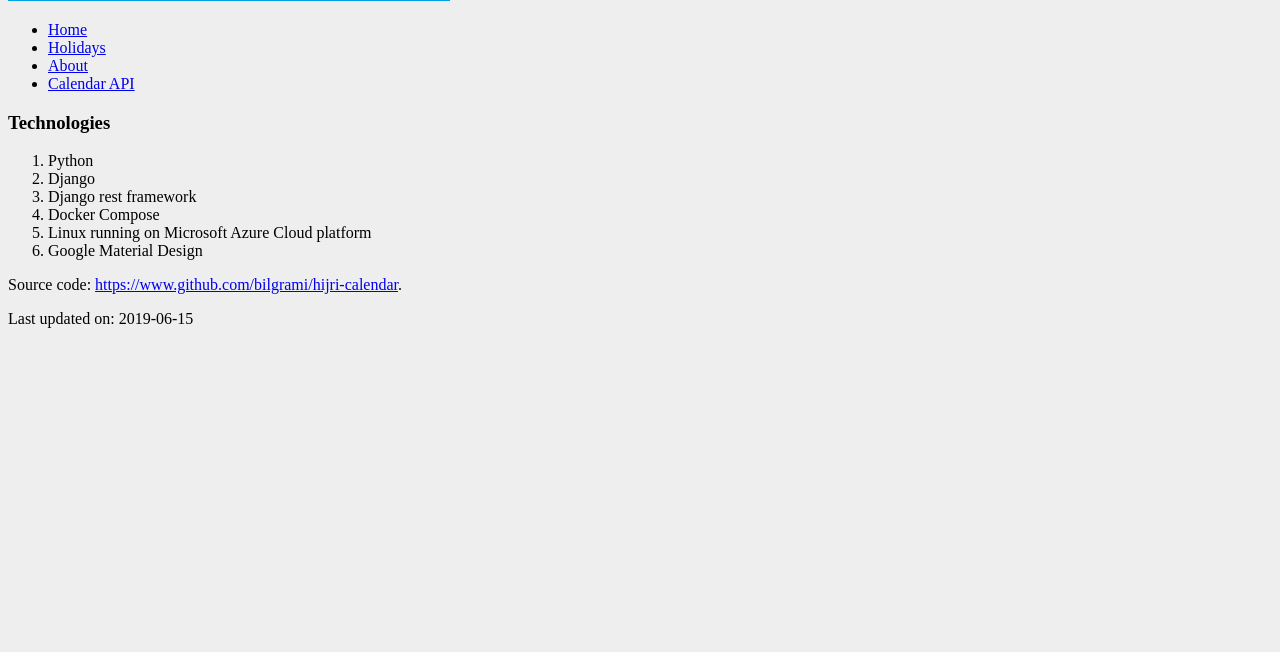
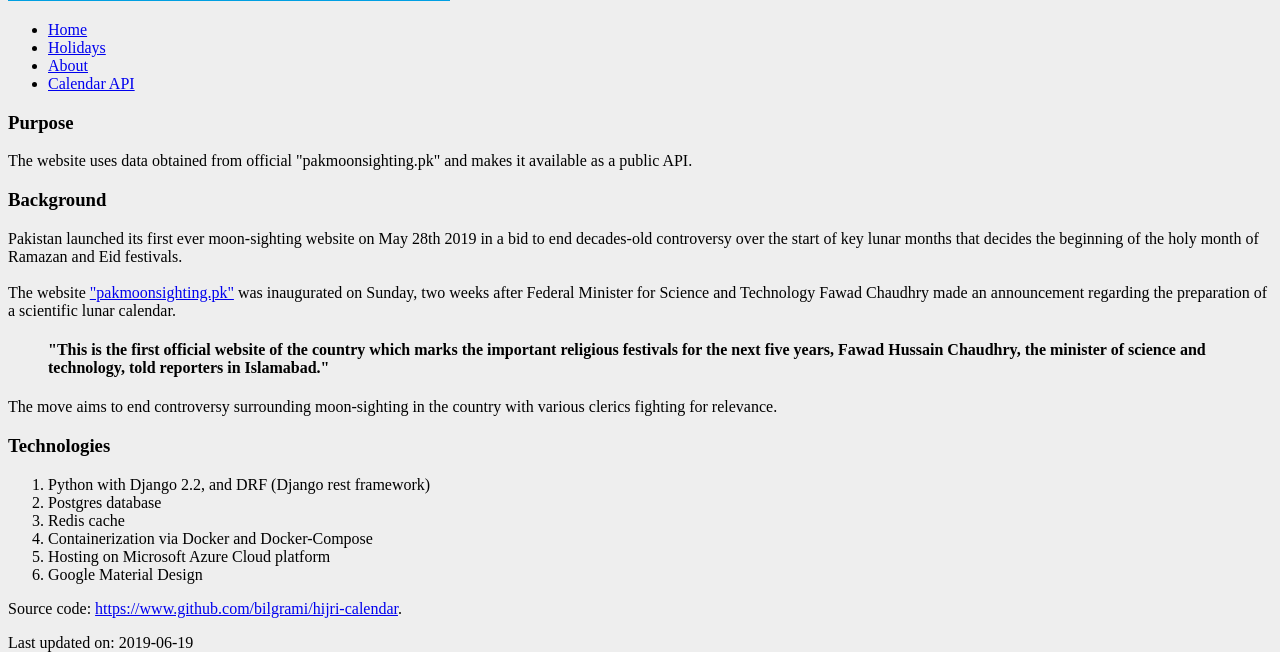
Before and after one commit to bilgrami/hijri-calendar, a Django app: page /about/ in a window 1280 px wide. Shown: the part 294-946 px from the top of the page. Before the commit the page ends 622 px from the top, so only its background shows below. Run offline with Django 3.2, Linux system fonts and the light colour scheme; parts of the project's set-up code (start-up, migrations or seed data) failed here and were passed over; some libraries are stand-ins or nearby versions.

Commit message:
- added sections "purpose", "background" - updated technolofies

```diff
--- a/project/hijri_calendar_project/hijri_calendar_app/templates/about.html
+++ b/project/hijri_calendar_project/hijri_calendar_app/templates/about.html
@@ -10,25 +10,60 @@
 
 <body>
   {% block content %}
+  <h3>
+    Purpose
+  </h3>
+  </p>
+  <p class="flow-text">
 
+    The website uses data obtained from official "pakmoonsighting.pk" and makes it available as a public API.
+  </p>
+
+  <h3>
+    Background
+  </h3>
+
+  <p class="flow-text">
+    Pakistan launched its first ever moon-sighting website on May 28th 2019 in a bid to end decades-old controversy
+    over the start of key lunar months that decides the beginning of the holy month of Ramazan and Eid festivals.
+    <br />
+    <br />
+
+    The website <a href="https://www.pakmoonsighting.pk" target="_blank">"pakmoonsighting.pk"</a> was inaugurated on Sunday, two
+    weeks
+    after Federal Minister for Science and Technology Fawad Chaudhry made an announcement regarding the preparation of a
+    scientific lunar calendar.
+    <br />
+    <h4>
+      <blockquote>
+        "This is the first official website of the country which marks the important religious festivals for the next
+        five
+        years, Fawad Hussain Chaudhry, the minister of science and technology, told reporters in Islamabad."
+      </blockquote>
+    </h4>
+  </p>
+  <p class="flow-text">
+    The move aims to end controversy surrounding moon-sighting in the country with various clerics fighting for
+    relevance.
+  </p>
   <h3>
     Technologies
   </h3>
   <ol>
     <li>
-      Python
+      Python with Django 2.2, and DRF (Django rest framework)
     </li>
     <li>
-      Django
+      Postgres database
     </li>
     <li>
-      Django rest framework
+      Redis cache
     </li>
     <li>
-      Docker Compose
+      Containerization via Docker and Docker-Compose
     </li>
     <li>
-      Linux running on Microsoft Azure Cloud platform
+      Hosting on Microsoft Azure Cloud platform
     </li>
     <li>
       Google Material Design
@@ -45,7 +80,7 @@
   <div class="divider"></div>
 
   <p class="flow-text">
-    Last updated on: 2019-06-15
+    Last updated on: 2019-06-19
 
   </p>
 
```
